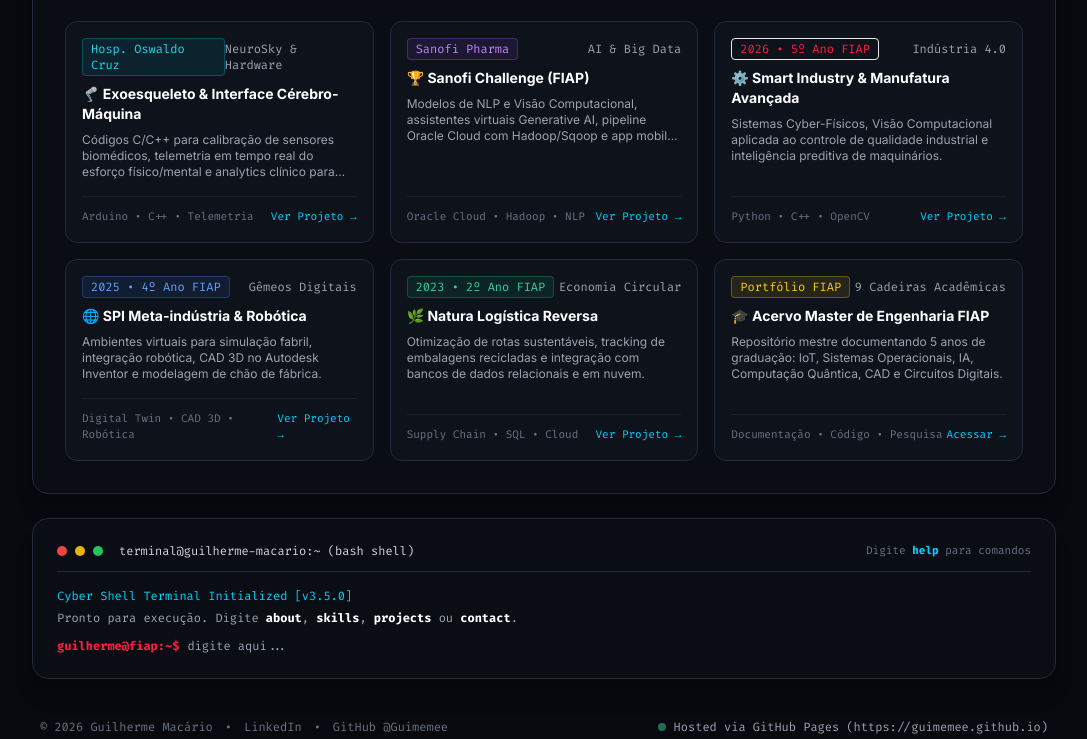
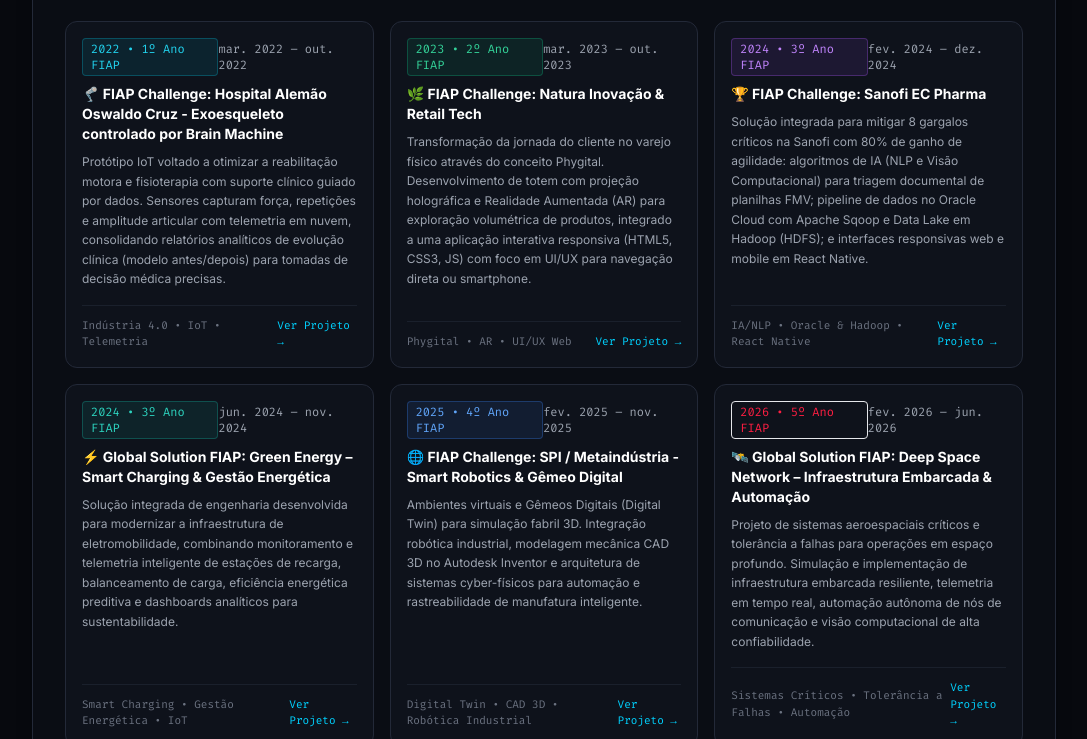
Before and after one commit to Guimemee/Guimemee.github.io, a plain HTML site: page index.html in a window 1280 px wide. Shown: the part 2321-3060 px from the top of the page, without its empty margins (96-1183 px from the left). Drawn offline with nearby package versions, Linux system fonts and the light colour scheme.

Commit message:
fix: ordenar projetos cronologicamente (2022-2026), alinhar nomes com LinkedIn e resumir descricoes oficiais

```diff
--- a/index.html
+++ b/index.html
@@ -731,99 +731,99 @@
 
       <div class="grid grid-cols-1 md:grid-cols-2 lg:grid-cols-3 gap-4">
 
-        <!-- Projeto 1: Exoesqueleto Oswaldo Cruz -->
+        <!-- Projeto 1: 2022 (Hospital Alemão Oswaldo Cruz) -->
         <a href="https://github.com/Guimemee/fiap-challenge-2022-haoc" target="_blank" class="group p-4 rounded-xl bg-[#0e121b] border border-[#232938] hover:border-cyan-400 transition flex flex-col justify-between">
           <div>
             <div class="flex items-center justify-between text-xs font-mono-code text-gray-400 mb-2">
-              <span class="px-2 py-0.5 rounded bg-cyan-500/10 text-cyan-400 border border-cyan-500/30">Hosp. Oswaldo Cruz</span>
-              <span>NeuroSky & Hardware</span>
+              <span class="px-2 py-0.5 rounded bg-cyan-500/10 text-cyan-400 border border-cyan-500/30">2022 • 1º Ano FIAP</span>
+              <span>mar. 2022 – out. 2022</span>
             </div>
-            <h4 class="text-sm font-bold text-white group-hover:text-cyan-400 transition">🦿 Exoesqueleto & Interface Cérebro-Máquina</h4>
-            <p class="text-xs text-gray-400 mt-2 line-clamp-3">Códigos C/C++ para calibração de sensores biomédicos, telemetria em tempo real do esforço físico/mental e analytics clínico para reabilitação médica.</p>
+            <h4 class="text-sm font-bold text-white group-hover:text-cyan-400 transition">🦿 FIAP Challenge: Hospital Alemão Oswaldo Cruz - Exoesqueleto controlado por Brain Machine</h4>
+            <p class="text-xs text-gray-400 mt-2 leading-relaxed">Protótipo IoT voltado a otimizar a reabilitação motora e fisioterapia com suporte clínico guiado por dados. Sensores capturam força, repetições e amplitude articular com telemetria em nuvem, consolidando relatórios analíticos de evolução clínica (modelo antes/depois) para tomadas de decisão médica precisas.</p>
           </div>
           <div class="mt-4 pt-3 border-t border-[#1a202c] flex items-center justify-between text-[11px] font-mono-code text-gray-500">
-            <span>Arduino • C++ • Telemetria</span>
+            <span>Indústria 4.0 • IoT • Telemetria</span>
             <span class="text-[var(--color-secondary)] group-hover:translate-x-1 transition-transform">Ver Projeto &rarr;</span>
           </div>
         </a>
 
-        <!-- Projeto 2: Sanofi Challenge -->
-        <a href="https://github.com/Guimemee/fiap-challenge-2024-sanofi" target="_blank" class="group p-4 rounded-xl bg-[#0e121b] border border-[#232938] hover:border-purple-400 transition flex flex-col justify-between">
+        <!-- Projeto 2: 2023 (Natura Inovação & Retail Tech) -->
+        <a href="https://github.com/Guimemee/fiap-challenge-2023-natura" target="_blank" class="group p-4 rounded-xl bg-[#0e121b] border border-[#232938] hover:border-emerald-400 transition flex flex-col justify-between">
           <div>
             <div class="flex items-center justify-between text-xs font-mono-code text-gray-400 mb-2">
-              <span class="px-2 py-0.5 rounded bg-purple-500/10 text-purple-400 border border-purple-500/30">Sanofi Pharma</span>
-              <span>AI & Big Data</span>
+              <span class="px-2 py-0.5 rounded bg-emerald-500/10 text-emerald-400 border border-emerald-500/30">2023 • 2º Ano FIAP</span>
+              <span>mar. 2023 – out. 2023</span>
             </div>
-            <h4 class="text-sm font-bold text-white group-hover:text-purple-400 transition">🏆 Sanofi Challenge (FIAP)</h4>
-            <p class="text-xs text-gray-400 mt-2 line-clamp-3">Modelos de NLP e Visão Computacional, assistentes virtuais Generative AI, pipeline Oracle Cloud com Hadoop/Sqoop e app mobile React Native.</p>
+            <h4 class="text-sm font-bold text-white group-hover:text-emerald-400 transition">🌿 FIAP Challenge: Natura Inovação & Retail Tech</h4>
+            <p class="text-xs text-gray-400 mt-2 leading-relaxed">Transformação da jornada do cliente no varejo físico através do conceito Phygital. Desenvolvimento de totem com projeção holográfica e Realidade Aumentada (AR) para exploração volumétrica de produtos, integrado a uma aplicação interativa responsiva (HTML5, CSS3, JS) com foco em UI/UX para navegação direta ou smartphone.</p>
           </div>
           <div class="mt-4 pt-3 border-t border-[#1a202c] flex items-center justify-between text-[11px] font-mono-code text-gray-500">
-            <span>Oracle Cloud • Hadoop • NLP</span>
+            <span>Phygital • AR • UI/UX Web</span>
             <span class="text-[var(--color-secondary)] group-hover:translate-x-1 transition-transform">Ver Projeto &rarr;</span>
           </div>
         </a>
 
-        <!-- Projeto 3: Smart Industry 2026 -->
+        <!-- Projeto 3: 2024 (Sanofi EC Pharma) -->
+        <a href="https://github.com/Guimemee/fiap-challenge-2024-sanofi" target="_blank" class="group p-4 rounded-xl bg-[#0e121b] border border-[#232938] hover:border-purple-400 transition flex flex-col justify-between">
+          <div>
+            <div class="flex items-center justify-between text-xs font-mono-code text-gray-400 mb-2">
+              <span class="px-2 py-0.5 rounded bg-purple-500/10 text-purple-400 border border-purple-500/30">2024 • 3º Ano FIAP</span>
+              <span>fev. 2024 – dez. 2024</span>
+            </div>
+            <h4 class="text-sm font-bold text-white group-hover:text-purple-400 transition">🏆 FIAP Challenge: Sanofi EC Pharma</h4>
+            <p class="text-xs text-gray-400 mt-2 leading-relaxed">Solução integrada para mitigar 8 gargalos críticos na Sanofi com 80% de ganho de agilidade: algoritmos de IA (NLP e Visão Computacional) para triagem documental de planilhas FMV; pipeline de dados no Oracle Cloud com Apache Sqoop e Data Lake em Hadoop (HDFS); e interfaces responsivas web e mobile em React Native.</p>
+          </div>
+          <div class="mt-4 pt-3 border-t border-[#1a202c] flex items-center justify-between text-[11px] font-mono-code text-gray-500">
+            <span>IA/NLP • Oracle & Hadoop • React Native</span>
+            <span class="text-[var(--color-secondary)] group-hover:translate-x-1 transition-transform">Ver Projeto &rarr;</span>
+          </div>
+        </a>
+
+        <!-- Projeto 4: 2024 (Global Solution Green Energy) -->
+        <a href="https://github.com/Guimemee/fiap-computer-engineering-portfolio" target="_blank" class="group p-4 rounded-xl bg-[#0e121b] border border-[#232938] hover:border-teal-400 transition flex flex-col justify-between">
+          <div>
+            <div class="flex items-center justify-between text-xs font-mono-code text-gray-400 mb-2">
+              <span class="px-2 py-0.5 rounded bg-teal-500/10 text-teal-400 border border-teal-500/30">2024 • 3º Ano FIAP</span>
+              <span>jun. 2024 – nov. 2024</span>
+            </div>
+            <h4 class="text-sm font-bold text-white group-hover:text-teal-400 transition">⚡ Global Solution FIAP: Green Energy – Smart Charging & Gestão Energética</h4>
+            <p class="text-xs text-gray-400 mt-2 leading-relaxed">Solução integrada de engenharia desenvolvida para modernizar a infraestrutura de eletromobilidade, combinando monitoramento e telemetria inteligente de estações de recarga, balanceamento de carga, eficiência energética preditiva e dashboards analíticos para sustentabilidade.</p>
+          </div>
+          <div class="mt-4 pt-3 border-t border-[#1a202c] flex items-center justify-between text-[11px] font-mono-code text-gray-500">
+            <span>Smart Charging • Gestão Energética • IoT</span>
+            <span class="text-[var(--color-secondary)] group-hover:translate-x-1 transition-transform">Ver Projeto &rarr;</span>
+          </div>
+        </a>
+
+        <!-- Projeto 5: 2025 (SPI Meta-indústria) -->
+        <a href="https://github.com/Guimemee/fiap-challenge-2025-spi-metaindustria" target="_blank" class="group p-4 rounded-xl bg-[#0e121b] border border-[#232938] hover:border-blue-400 transition flex flex-col justify-between">
+          <div>
+            <div class="flex items-center justify-between text-xs font-mono-code text-gray-400 mb-2">
+              <span class="px-2 py-0.5 rounded bg-blue-500/10 text-blue-400 border border-blue-500/30">2025 • 4º Ano FIAP</span>
+              <span>fev. 2025 – nov. 2025</span>
+            </div>
+            <h4 class="text-sm font-bold text-white group-hover:text-blue-400 transition">🌐 FIAP Challenge: SPI / Metaindústria - Smart Robotics & Gêmeo Digital</h4>
+            <p class="text-xs text-gray-400 mt-2 leading-relaxed">Ambientes virtuais e Gêmeos Digitais (Digital Twin) para simulação fabril 3D. Integração robótica industrial, modelagem mecânica CAD 3D no Autodesk Inventor e arquitetura de sistemas cyber-físicos para automação e rastreabilidade de manufatura inteligente.</p>
+          </div>
+          <div class="mt-4 pt-3 border-t border-[#1a202c] flex items-center justify-between text-[11px] font-mono-code text-gray-500">
+            <span>Digital Twin • CAD 3D • Robótica Industrial</span>
+            <span class="text-[var(--color-secondary)] group-hover:translate-x-1 transition-transform">Ver Projeto &rarr;</span>
+          </div>
+        </a>
+
+        <!-- Projeto 6: 2026 (Deep Space Network / Smart Industry) -->
         <a href="https://github.com/Guimemee/fiap-challenge-2026-smart-industry" target="_blank" class="group p-4 rounded-xl bg-[#0e121b] border border-[#232938] hover:border-[var(--color-primary)] transition flex flex-col justify-between">
           <div>
             <div class="flex items-center justify-between text-xs font-mono-code text-gray-400 mb-2">
               <span class="px-2 py-0.5 rounded bg-[var(--color-primary)]/10 text-[var(--color-primary)] border border-[var(--color-primary)]/30">2026 • 5º Ano FIAP</span>
-              <span>Indústria 4.0</span>
+              <span>fev. 2026 – jun. 2026</span>
             </div>
-            <h4 class="text-sm font-bold text-white group-hover:text-[var(--color-primary)] transition">⚙️ Smart Industry & Manufatura Avançada</h4>
-            <p class="text-xs text-gray-400 mt-2 line-clamp-3">Sistemas Cyber-Físicos, Visão Computacional aplicada ao controle de qualidade industrial e inteligência preditiva de maquinários.</p>
+            <h4 class="text-sm font-bold text-white group-hover:text-[var(--color-primary)] transition">🛰️ Global Solution FIAP: Deep Space Network – Infraestrutura Embarcada & Automação</h4>
+            <p class="text-xs text-gray-400 mt-2 leading-relaxed">Projeto de sistemas aeroespaciais críticos e tolerância a falhas para operações em espaço profundo. Simulação e implementação de infraestrutura embarcada resiliente, telemetria em tempo real, automação autônoma de nós de comunicação e visão computacional de alta confiabilidade.</p>
           </div>
           <div class="mt-4 pt-3 border-t border-[#1a202c] flex items-center justify-between text-[11px] font-mono-code text-gray-500">
-            <span>Python • C++ • OpenCV</span>
+            <span>Sistemas Críticos • Tolerância a Falhas • Automação</span>
             <span class="text-[var(--color-secondary)] group-hover:translate-x-1 transition-transform">Ver Projeto &rarr;</span>
-          </div>
-        </a>
-
-        <!-- Projeto 4: SPI Meta-indústria 2025 -->
-        <a href="https://github.com/Guimemee/fiap-challenge-2025-spi-metaindustria" target="_blank" class="group p-4 rounded-xl bg-[#0e121b] border border-[#232938] hover:border-blue-400 transition flex flex-col justify-between">
-          <div>
-            <div class="flex items-center justify-between text-xs font-mono-code text-gray-400 mb-2">
-              <span class="px-2 py-0.5 rounded bg-blue-500/10 text-blue-400 border border-blue-500/30">2025 • 4º Ano FIAP</span>
-              <span>Gêmeos Digitais</span>
-            </div>
-            <h4 class="text-sm font-bold text-white group-hover:text-blue-400 transition">🌐 SPI Meta-indústria & Robótica</h4>
-            <p class="text-xs text-gray-400 mt-2 line-clamp-3">Ambientes virtuais para simulação fabril, integração robótica, CAD 3D no Autodesk Inventor e modelagem de chão de fábrica.</p>
-          </div>
-          <div class="mt-4 pt-3 border-t border-[#1a202c] flex items-center justify-between text-[11px] font-mono-code text-gray-500">
-            <span>Digital Twin • CAD 3D • Robótica</span>
-            <span class="text-[var(--color-secondary)] group-hover:translate-x-1 transition-transform">Ver Projeto &rarr;</span>
-          </div>
-        </a>
-
-        <!-- Projeto 5: Natura Sustentabilidade -->
-        <a href="https://github.com/Guimemee/fiap-challenge-2023-natura" target="_blank" class="group p-4 rounded-xl bg-[#0e121b] border border-[#232938] hover:border-emerald-400 transition flex flex-col justify-between">
-          <div>
-            <div class="flex items-center justify-between text-xs font-mono-code text-gray-400 mb-2">
-              <span class="px-2 py-0.5 rounded bg-emerald-500/10 text-emerald-400 border border-emerald-500/30">2023 • 2º Ano FIAP</span>
-              <span>Economia Circular</span>
-            </div>
-            <h4 class="text-sm font-bold text-white group-hover:text-emerald-400 transition">🌿 Natura Logística Reversa</h4>
-            <p class="text-xs text-gray-400 mt-2 line-clamp-3">Otimização de rotas sustentáveis, tracking de embalagens recicladas e integração com bancos de dados relacionais e em nuvem.</p>
-          </div>
-          <div class="mt-4 pt-3 border-t border-[#1a202c] flex items-center justify-between text-[11px] font-mono-code text-gray-500">
-            <span>Supply Chain • SQL • Cloud</span>
-            <span class="text-[var(--color-secondary)] group-hover:translate-x-1 transition-transform">Ver Projeto &rarr;</span>
-          </div>
-        </a>
-
-        <!-- Projeto 6: Master Engineering Portfolio -->
-        <a href="https://github.com/Guimemee/fiap-computer-engineering-portfolio" target="_blank" class="group p-4 rounded-xl bg-[#0e121b] border border-[#232938] hover:border-yellow-400 transition flex flex-col justify-between">
-          <div>
-            <div class="flex items-center justify-between text-xs font-mono-code text-gray-400 mb-2">
-              <span class="px-2 py-0.5 rounded bg-yellow-400/10 text-yellow-400 border border-yellow-400/30">Portfólio FIAP</span>
-              <span>9 Cadeiras Acadêmicas</span>
-            </div>
-            <h4 class="text-sm font-bold text-white group-hover:text-yellow-400 transition">🎓 Acervo Master de Engenharia FIAP</h4>
-            <p class="text-xs text-gray-400 mt-2 line-clamp-3">Repositório mestre documentando 5 anos de graduação: IoT, Sistemas Operacionais, IA, Computação Quântica, CAD e Circuitos Digitais.</p>
-          </div>
-          <div class="mt-4 pt-3 border-t border-[#1a202c] flex items-center justify-between text-[11px] font-mono-code text-gray-500">
-            <span>Documentação • Código • Pesquisa</span>
-            <span class="text-[var(--color-secondary)] group-hover:translate-x-1 transition-transform">Acessar &rarr;</span>
           </div>
         </a>
 
@@ -1281,7 +1281,7 @@
           } else if (val === 'skills') {
             pResp.innerHTML = `[STACK]: Python (POO Avançado), PySpark, Data Science, IA & Machine Learning, T-SQL, SAP ERP/EWM, C++, Arduino/ESP32, IoT, Power Apps, Docker, Databricks, Oracle Cloud.`;
           } else if (val === 'projects') {
-            pResp.innerHTML = `Destaques:<br>1. Exoesqueleto com Interface Cérebro-Máquina (Hospital Oswaldo Cruz - NeuroSky)<br>2. Sanofi Challenge (FIAP - IA, NLP & Big Data)<br>3. Smart Industry 2026<br>4. SPI Meta-indústria 2025<br>5. Natura 2023`;
+            pResp.innerHTML = `Projetos FIAP (Ordem Cronológica):<br>&bull; <b>2022</b>: FIAP Challenge: Hospital Alemão Oswaldo Cruz - Exoesqueleto Brain Machine<br>&bull; <b>2023</b>: FIAP Challenge: Natura Inovação & Retail Tech<br>&bull; <b>2024</b>: FIAP Challenge: Sanofi EC Pharma<br>&bull; <b>2024</b>: Global Solution FIAP: Green Energy – Smart Charging<br>&bull; <b>2025</b>: FIAP Challenge: SPI / Metaindústria - Smart Robotics & Gêmeo Digital<br>&bull; <b>2026</b>: Global Solution FIAP: Deep Space Network – Infraestrutura Embarcada`;
           } else if (val === 'contact') {
             pResp.innerHTML = `LinkedIn: <a href="https://www.linkedin.com/in/guimemee/" target="_blank" class="text-blue-400 underline">linkedin.com/in/guimemee</a><br>GitHub: <a href="https://github.com/Guimemee" target="_blank" class="text-[var(--color-secondary)] underline">github.com/Guimemee</a>`;
           } else if (val === 'clear') {
```
